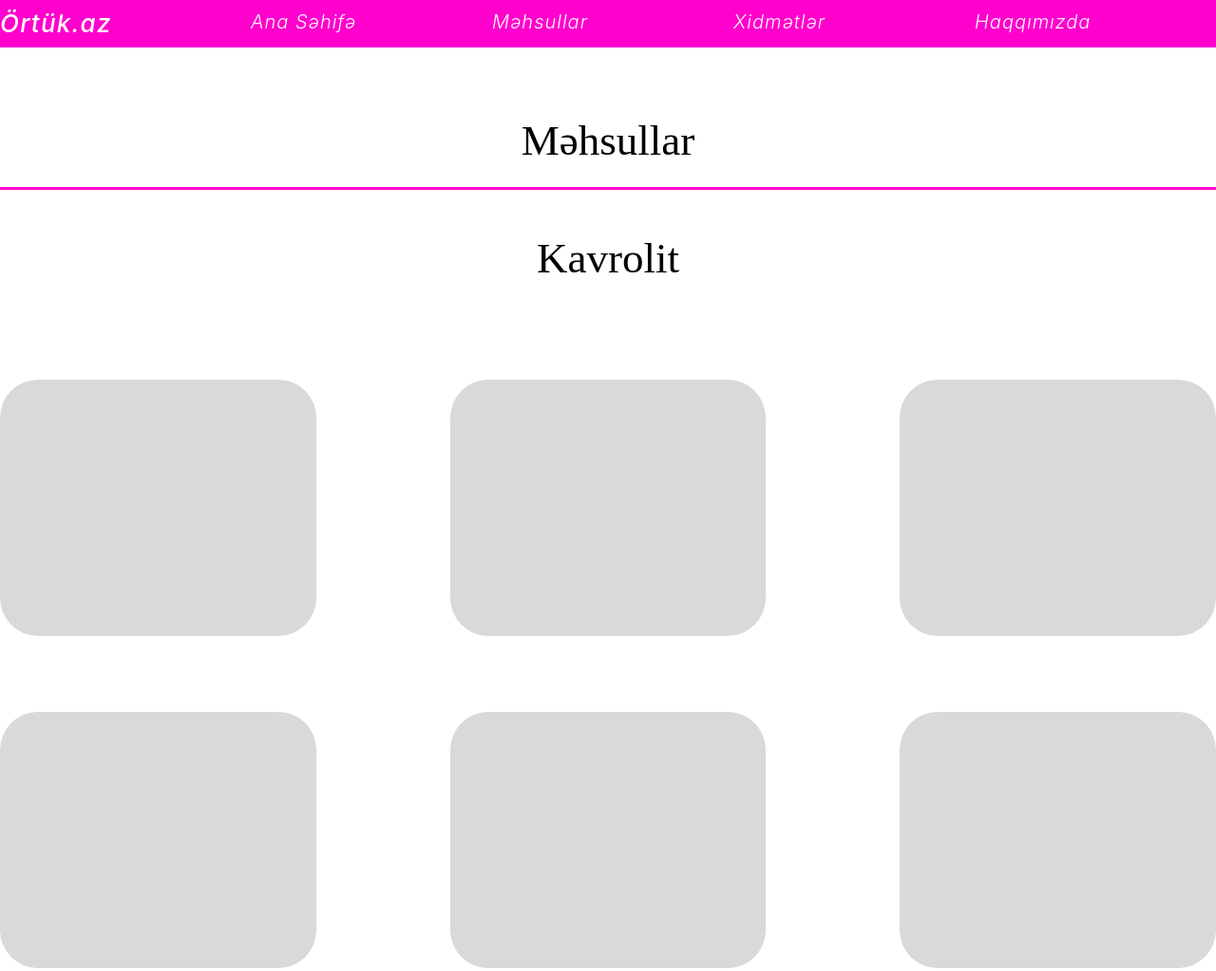
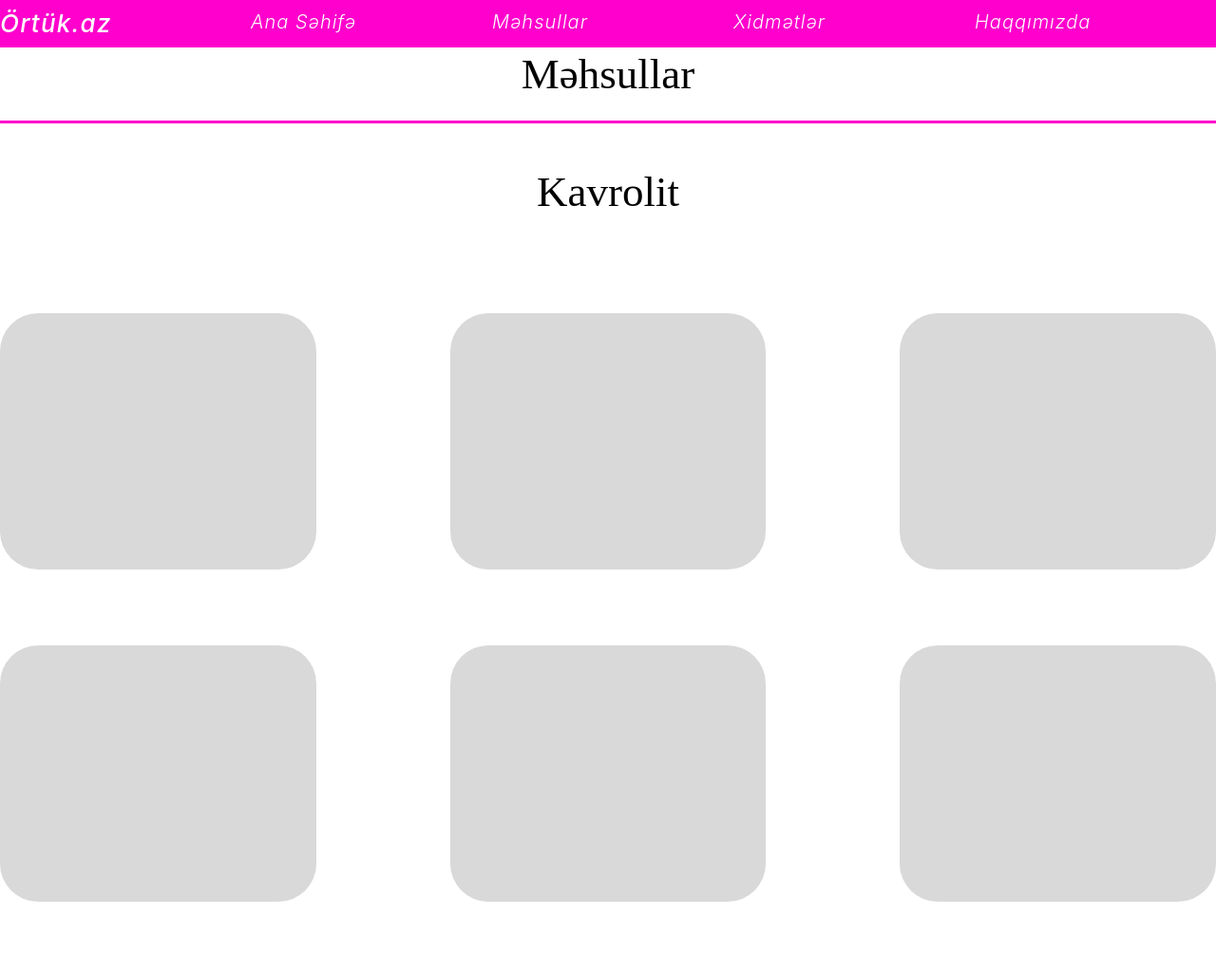
Before and after one commit to Aslanov966/Ortuk.az-Yeni-dizayn, a plain HTML site: page products.html in a window 1280 px wide. Shown: the top 1023 px of the page at 95% size. Drawn offline with nearby package versions, Linux system fonts and the light colour scheme.

Commit message:
mehsullar duzelis1

```diff
--- a/products.css
+++ b/products.css
@@ -13,6 +13,7 @@ header{
     background-color: #FF00CD;
     z-index: 99999;
     justify-content: center;
+    position: fixed;
 }
 .container{
     max-width: 1320px;
@@ -73,7 +74,6 @@ header{
     width: 100%;
     display: flex;
     flex-direction: column;
-    margin-top: 50px;
 }
 .product-head{
     width: 100%;
@@ -81,6 +81,7 @@ header{
     border-bottom: 3px solid  #FF00CD;
     display: flex;
     align-items: center;
+    margin-top: 30px;
 }
 .product-head-text{
     width: 100%;
```
